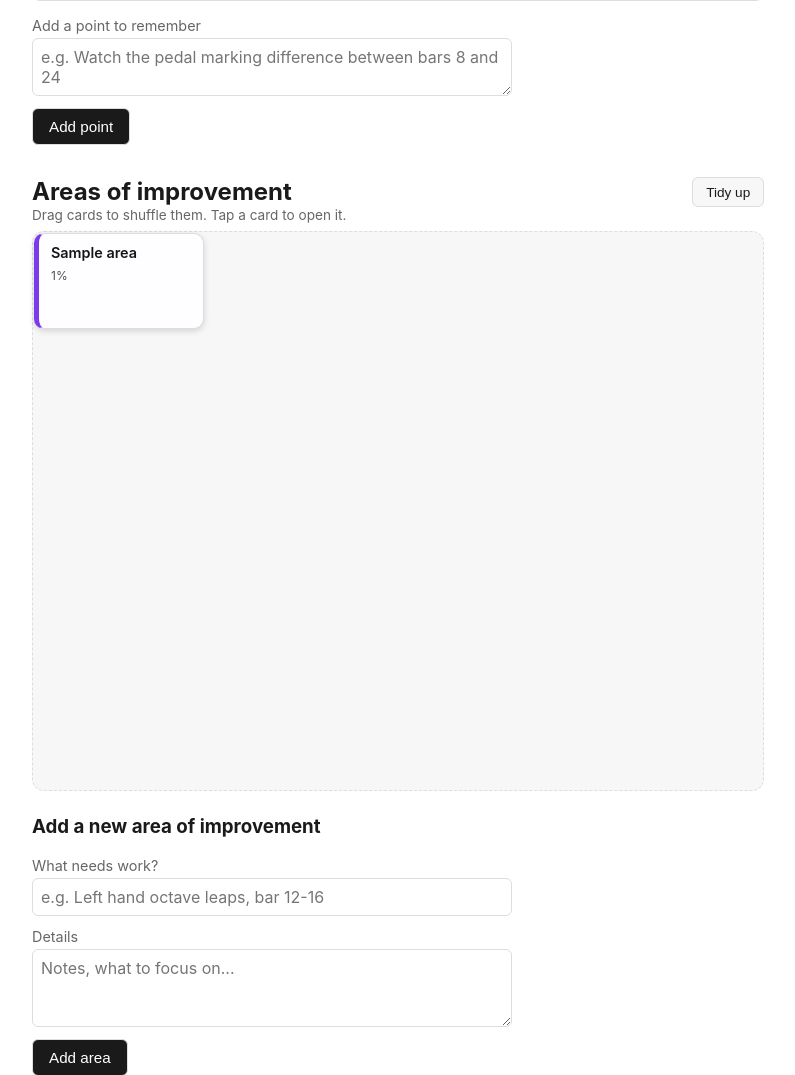
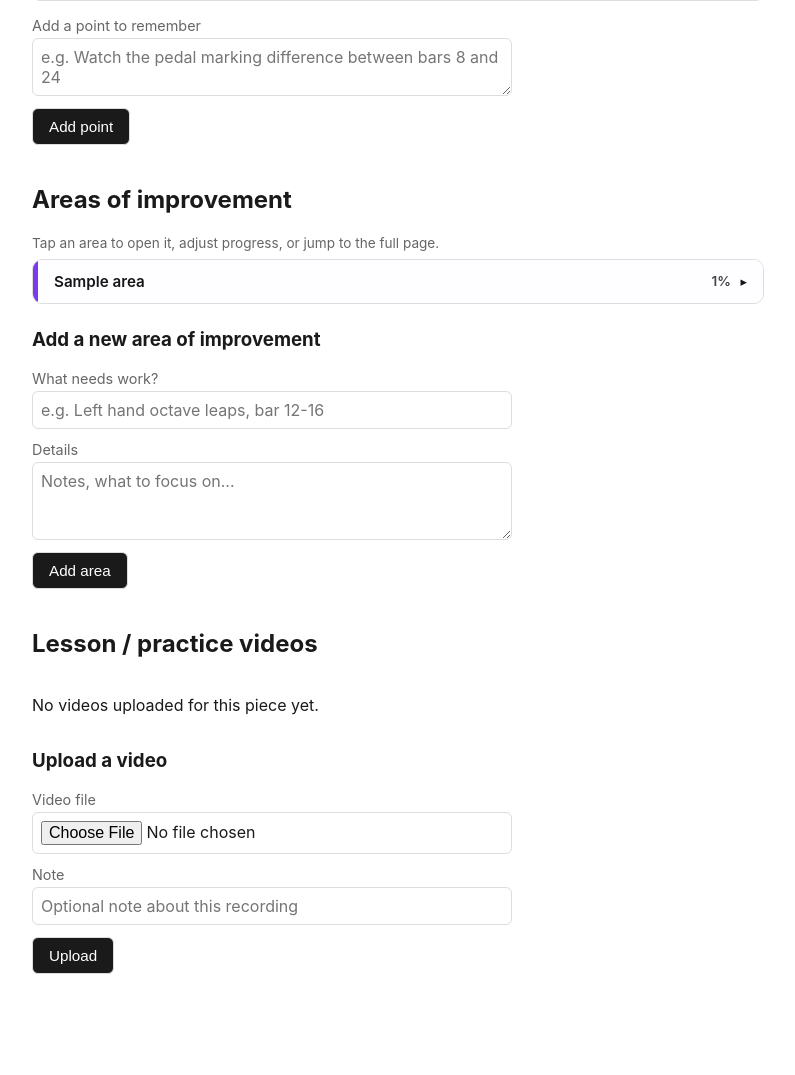
Before and after one commit to jcypowh/lmusa-tracker, a Flask app: page /pieces/1 in a window 1280 px wide. Shown: the part 1082-2157 px from the top of the page, without its empty margins (242-1037 px from the left). After the commit the page ends 2056 px from the top, so only its background shows below. Run offline with Flask 3, Linux system fonts and the light colour scheme; the visitor is signed in with stand-in values (Sample User, id 1); tables that the repository leaves empty hold one stand-in row (values such as "Sample post").

Commit message:
Replace drag-board with accordion list for areas of improvement
The absolutely-positioned drag board overflowed once a piece had more
than a few areas (e.g. 15 points from one teacher). Replaced it with a
vertical accordion: collapsed rows show title/percent/colour, tap to
expand for description, progress control, and quick actions (open full
page, mark achieved, delete). Removed the now-unused drag/tidy code and
position-tracking columns.

```diff
--- a/app.py
+++ b/app.py
@@ -44,15 +44,6 @@ app.jinja_env.globals["mix_with_white"] = mix_with_white
 app.jinja_env.globals["readable_text_color"] = readable_text_color
 
 os.makedirs(config.UPLOAD_DIR, exist_ok=True)
-
-# Default neat-grid card layout (client-side "Tidy up" recomputes this against
-# the actual viewport width; these are just sane server-side defaults for a
-# freshly created card before any dragging happens).
-GRID_MARGIN = 16
-GRID_CARD_W = 170
-GRID_CARD_H = 116
-GRID_GAP = 14
-GRID_COLS = 2
 
 
 @app.context_processor
@@ -210,64 +201,16 @@ def add_area(piece_id):
     title = request.form.get("title", "").strip()
     description = request.form.get("description", "").strip()
     if title:
-        active = [a for a in piece.areas if not a.archived]
-        slot = len(active)
-        col = slot % GRID_COLS
-        row = slot // GRID_COLS
         area = ImprovementArea(
             piece_id=piece.id,
             title=title,
             description=description,
             status="orange",
             created_by=session.get("role"),
-            pos_x=GRID_MARGIN + col * (GRID_CARD_W + GRID_GAP),
-            pos_y=GRID_MARGIN + row * (GRID_CARD_H + GRID_GAP),
-            z_index=slot,
         )
         db.session.add(area)
         db.session.commit()
     return redirect(url_for("piece_detail", piece_id=piece.id))
-
-
-@app.route("/pieces/<int:piece_id>/tidy", methods=["POST"])
-@require_role
-def tidy_board(piece_id):
-    piece = Piece.query.get_or_404(piece_id)
-    data = request.get_json(silent=True) or {}
-    positions = data.get("positions") or []
-    by_id = {a.id: a for a in piece.areas}
-    for i, entry in enumerate(positions):
-        area = by_id.get(entry.get("id"))
-        if not area:
-            continue
-        try:
-            area.pos_x = max(0, min(int(entry["x"]), 4000))
-            area.pos_y = max(0, min(int(entry["y"]), 4000))
-        except (KeyError, TypeError, ValueError):
-            continue
-        area.z_index = i
-    db.session.commit()
-    return jsonify({"ok": True})
-
-
-@app.route("/areas/<int:area_id>/position", methods=["POST"])
-@require_role
-def update_position(area_id):
-    area = ImprovementArea.query.get_or_404(area_id)
-    data = request.get_json(silent=True) or {}
-    try:
-        x = int(data["x"])
-        y = int(data["y"])
-    except (KeyError, TypeError, ValueError):
-        abort(400)
-    area.pos_x = max(0, min(x, 4000))
-    area.pos_y = max(0, min(y, 4000))
-    top_z = db.session.query(db.func.max(ImprovementArea.z_index)).filter_by(
-        piece_id=area.piece_id
-    ).scalar() or 0
-    area.z_index = top_z + 1
-    db.session.commit()
-    return jsonify({"ok": True, "z_index": area.z_index})
 
 
 @app.route("/pieces/<int:piece_id>/videos/upload", methods=["POST"])
--- a/models.py
+++ b/models.py
@@ -53,9 +53,6 @@ class ImprovementArea(db.Model):
     created_by = db.Column(db.String(10))
     created_at = db.Column(db.DateTime, default=datetime.utcnow)
     updated_at = db.Column(db.DateTime, default=datetime.utcnow, onupdate=datetime.utcnow)
-    pos_x = db.Column(db.Integer, default=16)
-    pos_y = db.Column(db.Integer, default=16)
-    z_index = db.Column(db.Integer, default=0)
     archived = db.Column(db.Boolean, default=False, nullable=False)
 
     comments = db.relationship(
--- /dev/null
+++ b/static/accordion.js
@@ -0,0 +1,52 @@
+(function () {
+  const accordion = document.getElementById("accordion");
+  if (!accordion) return;
+
+  accordion.querySelectorAll(".acc-header").forEach((header) => {
+    header.addEventListener("click", () => {
+      const body = document.getElementById(header.dataset.target);
+      const isOpen = header.getAttribute("aria-expanded") === "true";
+      header.setAttribute("aria-expanded", String(!isOpen));
+      header.classList.toggle("open", !isOpen);
+      if (body) body.hidden = isOpen;
+    });
+  });
+
+  function hexToRgb(hex) {
+    hex = hex.replace("#", "");
+    if (hex.length === 3) hex = hex.split("").map((c) => c + c).join("");
+    const num = parseInt(hex, 16);
+    return [(num >> 16) & 255, (num >> 8) & 255, num & 255];
+  }
+
+  function mixWithWhite(hex, percent) {
+    const t = Math.max(0, Math.min(100, percent)) / 100;
+    const [r, g, b] = hexToRgb(hex);
+    const mix = (c) => Math.round(255 + (c - 255) * t);
+    return `rgb(${mix(r)}, ${mix(g)}, ${mix(b)})`;
+  }
+
+  accordion.querySelectorAll(".acc-slider").forEach((slider) => {
+    const areaId = slider.dataset.areaId;
+    const pieceColor = slider.dataset.color;
+    const valueLabel = slider.parentElement.querySelector(".acc-slider-value");
+    const header = document.querySelector(
+      `.acc-header[data-target="acc-body-${areaId}"]`
+    );
+    const percentBadge = header ? header.querySelector(".acc-percent") : null;
+
+    slider.addEventListener("input", () => {
+      if (valueLabel) valueLabel.textContent = slider.value;
+      if (percentBadge) percentBadge.textContent = `${slider.value}%`;
+      if (header) header.style.background = mixWithWhite(pieceColor, parseInt(slider.value, 10));
+    });
+
+    slider.addEventListener("change", () => {
+      fetch(`/areas/${areaId}/percent`, {
+        method: "POST",
+        headers: { "Content-Type": "application/json" },
+        body: JSON.stringify({ percent: parseInt(slider.value, 10) }),
+      });
+    });
+  });
+})();
--- a/static/board.js
+++ /dev/null
@@ -1,101 +0,0 @@
-(function () {
-  const board = document.getElementById("board");
-  if (!board) return;
-
-  const CLICK_THRESHOLD = 6;
-
-  function topZ() {
-    let max = 0;
-    board.querySelectorAll(".card").forEach((c) => {
-      max = Math.max(max, parseInt(c.style.zIndex || "0", 10));
-    });
-    return max;
-  }
-
-  function savePosition(card) {
-    const id = card.dataset.id;
-    const x = parseInt(card.style.left, 10);
-    const y = parseInt(card.style.top, 10);
-    fetch(`/areas/${id}/position`, {
-      method: "POST",
-      headers: { "Content-Type": "application/json" },
-      body: JSON.stringify({ x, y }),
-    });
-  }
-
-  board.querySelectorAll(".card").forEach((card) => {
-    let dragging = false;
-    let startX = 0;
-    let startY = 0;
-    let cardStartLeft = 0;
-    let cardStartTop = 0;
-    let moved = 0;
-
-    card.addEventListener("pointerdown", (e) => {
-      dragging = true;
-      moved = 0;
-      startX = e.clientX;
-      startY = e.clientY;
-      cardStartLeft = parseInt(card.style.left || "0", 10);
-      cardStartTop = parseInt(card.style.top || "0", 10);
-      card.style.zIndex = topZ() + 1;
-      card.classList.add("dragging");
-      card.setPointerCapture(e.pointerId);
-    });
-
-    card.addEventListener("pointermove", (e) => {
-      if (!dragging) return;
-      const dx = e.clientX - startX;
-      const dy = e.clientY - startY;
-      moved = Math.max(moved, Math.abs(dx), Math.abs(dy));
-      card.style.left = `${Math.max(0, cardStartLeft + dx)}px`;
-      card.style.top = `${Math.max(0, cardStartTop + dy)}px`;
-    });
-
-    function endDrag(e) {
-      if (!dragging) return;
-      dragging = false;
-      card.classList.remove("dragging");
-      if (moved < CLICK_THRESHOLD) {
-        window.location.href = card.dataset.href;
-      } else {
-        savePosition(card);
-      }
-    }
-
-    card.addEventListener("pointerup", endDrag);
-    card.addEventListener("pointercancel", endDrag);
-  });
-
-  const tidyBtn = document.getElementById("tidy-btn");
-  if (tidyBtn) {
-    tidyBtn.addEventListener("click", () => {
-      const pieceId = board.dataset.pieceId;
-      const cards = Array.from(board.querySelectorAll(".card"));
-
-      const MARGIN = 16;
-      const GAP = 14;
-      const CARD_W = 170;
-      const CARD_H = 116;
-      const boardWidth = board.clientWidth || 340;
-      const cols = Math.max(1, Math.floor((boardWidth - MARGIN * 2 + GAP) / (CARD_W + GAP)));
-
-      const positions = cards.map((card, i) => {
-        const col = i % cols;
-        const row = Math.floor(i / cols);
-        const x = MARGIN + col * (CARD_W + GAP);
-        const y = MARGIN + row * (CARD_H + GAP);
-        card.style.left = `${x}px`;
-        card.style.top = `${y}px`;
-        card.style.zIndex = i;
-        return { id: parseInt(card.dataset.id, 10), x, y };
-      });
-
-      fetch(`/pieces/${pieceId}/tidy`, {
-        method: "POST",
-        headers: { "Content-Type": "application/json" },
-        body: JSON.stringify({ positions }),
-      });
-    });
-  }
-})();
--- a/static/style.css
+++ b/static/style.css
@@ -108,64 +108,60 @@ h2 { margin-top: 2.5rem; }
 }
 .piece-percent-line { color: var(--muted); font-size: 0.9rem; margin: 0 0 1rem; }
 
-.board-header {
-  display: flex;
-  align-items: center;
-  justify-content: space-between;
-  gap: 1rem;
-}
-.board-header h2 { margin: 0; }
-
-.tidy-btn {
-  padding: 0.4rem 0.8rem;
-  border-radius: 6px;
-  border: 1px solid var(--border);
-  background: var(--card-bg);
-  color: var(--fg);
-  cursor: pointer;
-  font-size: 0.85rem;
-  white-space: nowrap;
-}
-
 .board-hint { color: var(--muted); font-size: 0.85rem; margin: 0 0 0.5rem; }
 
-.board {
-  position: relative;
-  width: 100%;
-  min-height: 70vh;
-  border: 1px dashed var(--border);
-  border-radius: 12px;
-  background: var(--card-bg);
+.accordion {
+  display: flex;
+  flex-direction: column;
+  gap: 0.5rem;
   margin: 0 0 1.5rem;
 }
 
-.card {
-  position: absolute;
-  width: 170px;
-  min-height: 96px;
-  padding: 0.65rem 0.75rem;
+.acc-item {
+  border: 1px solid var(--border);
   border-radius: 10px;
-  border: 1px solid var(--border);
-  border-left: 5px solid var(--border);
-  background: var(--bg);
-  box-shadow: 0 2px 6px rgba(0, 0, 0, 0.15);
-  cursor: grab;
-  touch-action: none;
-  user-select: none;
-}
-.card.dragging {
-  cursor: grabbing;
-  box-shadow: 0 8px 16px rgba(0, 0, 0, 0.3);
-  transition: none;
+  overflow: hidden;
 }
 
-.card-title {
-  font-weight: 600;
-  font-size: 0.9rem;
-  line-height: 1.3;
-  margin-bottom: 0.3rem;
+.acc-header {
+  display: flex;
+  align-items: center;
+  gap: 0.6rem;
+  width: 100%;
+  padding: 0.75rem 1rem;
+  border: none;
+  border-left: 5px solid var(--border);
+  font: inherit;
+  text-align: left;
+  cursor: pointer;
 }
-.card-sub { font-size: 0.75rem; opacity: 0.75; }
+.acc-header:focus-visible { outline: 2px solid var(--fg); outline-offset: -2px; }
+
+.acc-title { flex: 1; font-weight: 600; font-size: 0.95rem; }
+.acc-percent { font-size: 0.85rem; font-weight: 600; opacity: 0.8; }
+.acc-chevron {
+  display: inline-block;
+  transition: transform 0.15s ease;
+  font-size: 0.8rem;
+}
+.acc-header.open .acc-chevron { transform: rotate(90deg); }
+
+.acc-body {
+  padding: 0.9rem 1rem 1rem;
+  background: var(--card-bg);
+  border-top: 1px solid var(--border);
+}
+.acc-desc { margin: 0 0 0.75rem; }
+.acc-slider-value { font-weight: 600; }
+
+.acc-actions {
+  display: flex;
+  align-items: center;
+  gap: 0.75rem;
+  flex-wrap: wrap;
+  margin-top: 0.75rem;
+}
+.acc-actions a { color: var(--fg); font-size: 0.85rem; }
 
 .archived-section { margin: 1.5rem 0; }
 .archived-section summary {
@@ -193,6 +189,7 @@ h2 { margin-top: 2.5rem; }
   flex-shrink: 0;
 }
 .archived-title { flex: 1; color: var(--fg); text-decoration: none; }
+.archived-percent { font-size: 0.75rem; opacity: 0.75; }
 .archived-row button {
   padding: 0.3rem 0.6rem;
   border-radius: 6px;
--- a/templates/piece_detail.html
+++ b/templates/piece_detail.html
@@ -71,22 +71,45 @@
     <button type="submit">Add point</button>
   </form>
 
-  <div class="board-header">
-    <h2>Areas of improvement</h2>
-    <button type="button" id="tidy-btn" class="tidy-btn">Tidy up</button>
-  </div>
-  <p class="board-hint">Drag cards to shuffle them. Tap a card to open it.</p>
-  <div class="board" id="board" data-piece-id="{{ piece.id }}">
+  <h2>Areas of improvement</h2>
+  <p class="board-hint">Tap an area to open it, adjust progress, or jump to the full page.</p>
+  <div class="accordion" id="accordion">
     {% for area in piece.areas if not area.archived %}
       {% set bg = mix_with_white(piece.color, area.percent) %}
       {% set txt = readable_text_color(bg) %}
-      <div class="card"
-           data-id="{{ area.id }}"
-           data-href="{{ url_for('area_detail', area_id=area.id) }}"
-           style="left: {{ area.pos_x or 16 }}px; top: {{ area.pos_y or 16 }}px; z-index: {{ area.z_index or 0 }};
-                  background: {{ bg }}; color: {{ txt }}; border-left-color: {{ piece.color }};">
-        <div class="card-title">{{ area.title }}</div>
-        <div class="card-sub">{{ area.percent }}%</div>
+      <div class="acc-item">
+        <button type="button" class="acc-header" aria-expanded="false"
+                data-target="acc-body-{{ area.id }}"
+                style="background: {{ bg }}; color: {{ txt }}; border-left-color: {{ piece.color }};">
+          <span class="acc-title">{{ area.title }}</span>
+          <span class="acc-percent">{{ area.percent }}%</span>
+          <span class="acc-chevron">&#9656;</span>
+        </button>
+        <div class="acc-body" id="acc-body-{{ area.id }}" hidden>
+          {% if area.description %}<p class="acc-desc">{{ area.description }}</p>{% endif %}
+          <div class="percent-block">
+            {% if current_role == "darren" %}
+              <input type="range" min="0" max="100" value="{{ area.percent }}"
+                     class="acc-slider" data-area-id="{{ area.id }}" data-color="{{ piece.color }}">
+              <span class="acc-slider-value">{{ area.percent }}</span>%
+            {% else %}
+              <div class="percent-track"><div class="percent-fill" style="width: {{ area.percent }}%; background: {{ piece.color }};"></div></div>
+              <span>{{ area.percent }}%</span>
+            {% endif %}
+          </div>
+          <div class="acc-actions">
+            <a href="{{ url_for('area_detail', area_id=area.id) }}">Open full page &rarr;</a>
+            <form method="post" action="{{ url_for('archive_area', area_id=area.id) }}" class="inline-form">
+              <button type="submit" class="archive-btn">Mark as Achieved</button>
+            </form>
+            {% if current_role == "darren" %}
+              <form method="post" action="{{ url_for('delete_area', area_id=area.id) }}" class="inline-form"
+                    onsubmit="return confirm('Delete this area of improvement? This removes it and its discussion permanently.');">
+                <button type="submit" class="delete-btn">Delete</button>
+              </form>
+            {% endif %}
+          </div>
+        </div>
       </div>
     {% else %}
       <p>No active areas of improvement &mdash; add one below.</p>
@@ -114,7 +137,7 @@
           <div class="archived-row" style="border-left: 4px solid {{ piece.color }};">
             <span class="archived-swatch" style="background: {{ bg }};"></span>
             <a class="archived-title" href="{{ url_for('area_detail', area_id=area.id) }}">{{ area.title }}</a>
-            <span class="card-sub">{{ area.percent }}%</span>
+            <span class="archived-percent">{{ area.percent }}%</span>
             <form method="post" action="{{ url_for('unarchive_area', area_id=area.id) }}" class="inline-form">
               <button type="submit">Unarchive</button>
             </form>
@@ -158,5 +181,5 @@
   </form>
 {% endblock %}
 {% block scripts %}
-  <script src="{{ url_for('static', filename='board.js') }}"></script>
+  <script src="{{ url_for('static', filename='accordion.js') }}"></script>
 {% endblock %}
```
